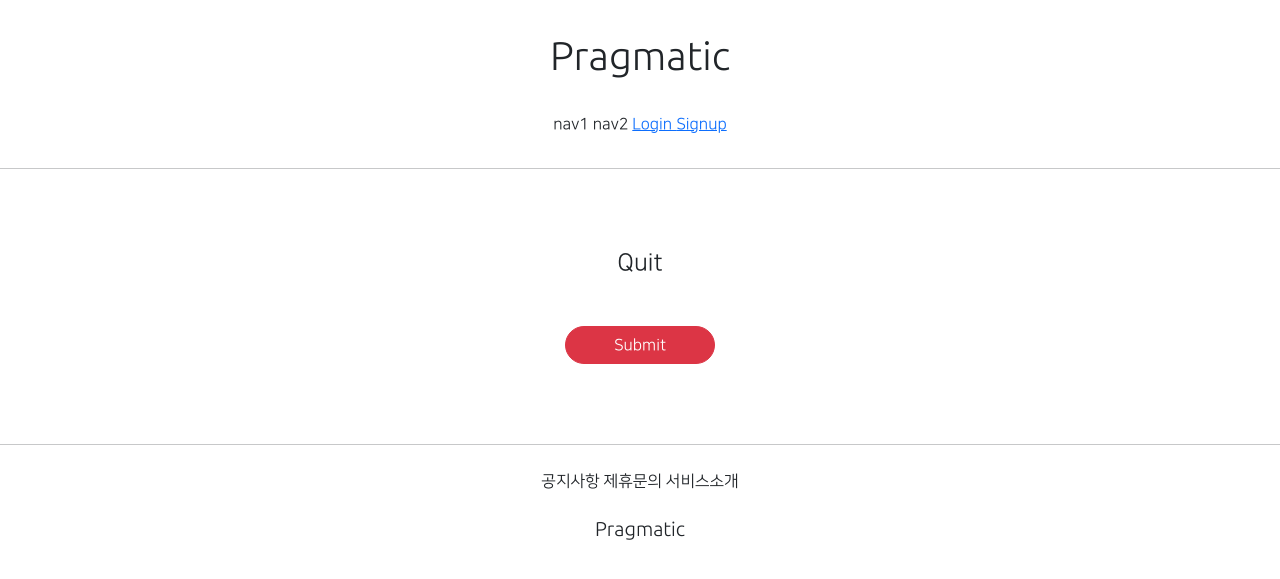
After one commit to rmmmmmmmmm/WebApplicationClass, a Django app: page /accounts/delete/1 in a window 1280 px wide. The commit adds this page. Shown: the top 579 px of the page. Run offline with Django 3.2, Linux system fonts and the light colour scheme; tables that the repository leaves empty hold one stand-in row (values such as "Sample post"); parts of the project's set-up code (start-up, migrations or seed data) failed here and were passed over; some libraries are stand-ins or nearby versions.

Commit message:
2021.07.19. WebApplicationClass Commit 2

```diff
--- /dev/null
+++ b/accountapp/templates/accountapp/delete.html
@@ -0,0 +1,22 @@
+{% extends 'base.html' %}
+
+{% block content %}
+
+    <div class="text-center mw-500 m-auto">
+        <div class="m-5">
+            <h4>
+                Quit
+            </h4>
+        </div>
+        <div>
+            <form action="{% url 'accountapp:delete' pk=target_user.pk %}" method="post">
+                {% csrf_token %}
+                <div class="m-5">
+                <input type="submit"
+                       class="btn btn-danger rounded-pill px-5">
+                </div>
+            </form>
+        </div>
+    </div>
+
+{% endblock %}
--- a/accountapp/templates/accountapp/detail.html
+++ b/accountapp/templates/accountapp/detail.html
@@ -16,6 +16,11 @@
                 Update Info
             </a>
         </div>
+        <div>
+        <a href="{% url 'accountapp:delete' pk=target_user.pk %}">
+            Quit
+        </a>
+        </div>
     </div>
 
 {% endblock %}
--- a/accountapp/urls.py
+++ b/accountapp/urls.py
@@ -1,7 +1,7 @@
 from django.contrib.auth.views import LoginView, LogoutView
 from django.urls import path
 
-from accountapp.views import hello_world, AccountCreateView, AccountDetailView, AccountUpdateView
+from accountapp.views import hello_world, AccountCreateView, AccountDetailView, AccountUpdateView, AccountDeleteView
 
 app_name = 'accountapp' # 라우팅을 편하게 만들어주는 앱네임
 
@@ -17,4 +17,7 @@ urlpatterns = [
     path('detail/<int:pk>', AccountDetailView.as_view(), name='detail'),
 
     path('update/<int:pk>', AccountUpdateView.as_view(), name='update'),
+
+    path('delete/<int:pk>', AccountDeleteView.as_view(), name='delete'),
+
 ]
--- a/accountapp/views.py
+++ b/accountapp/views.py
@@ -3,7 +3,7 @@ from django.contrib.auth.models import User
 from django.http import HttpResponse, HttpResponseRedirect
 from django.shortcuts import render
 from django.urls import reverse, reverse_lazy
-from django.views.generic import CreateView, DetailView, UpdateView
+from django.views.generic import CreateView, DetailView, UpdateView, DeleteView
 
 from accountapp.models import HelloWorld
 
@@ -45,3 +45,9 @@ class AccountUpdateView(UpdateView):
     context_object_name = 'target_user'
     success_url = reverse_lazy('accountapp:hello_world') # detail 페이지로 돌아가고 싶지만 urls.py에서 설정해둔 int:pk 가 없으므로 에러
     template_name = 'accountapp/update.html'
+
+class AccountDeleteView(DeleteView):
+    model = User
+    context_object_name = 'target_user'
+    success_url = reverse_lazy('accountapp:hello_world')
+    template_name = 'accountapp/delete.html'
```
